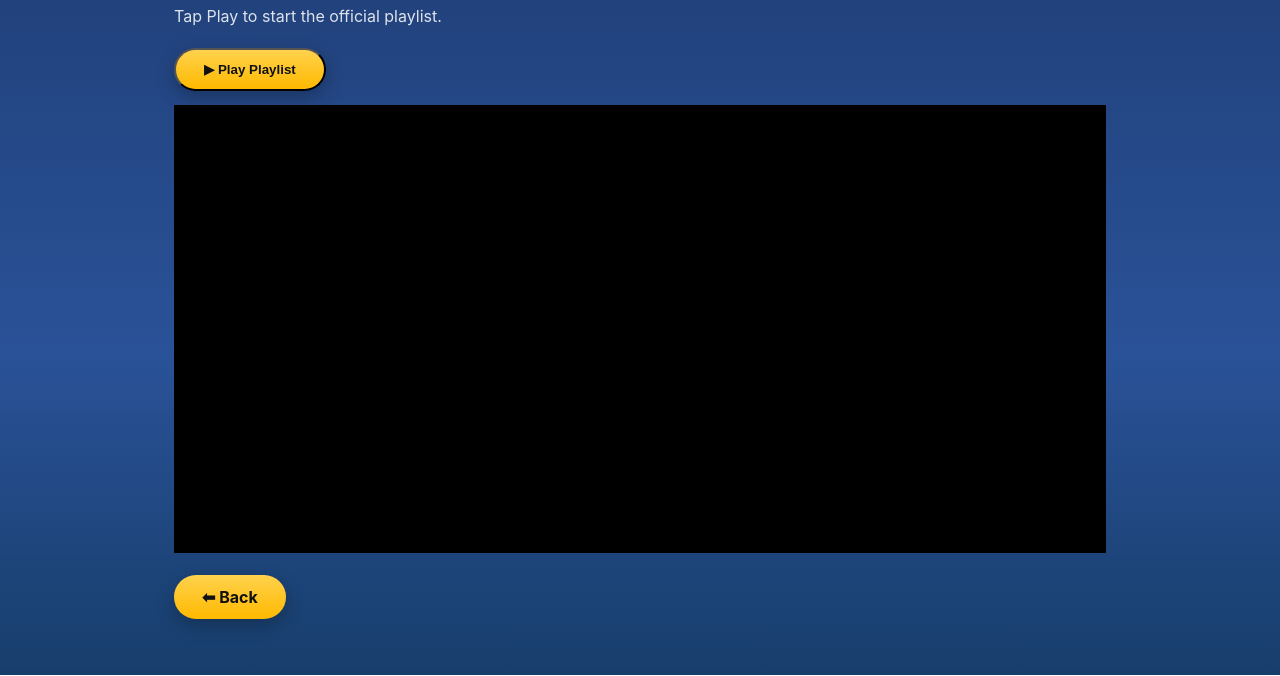
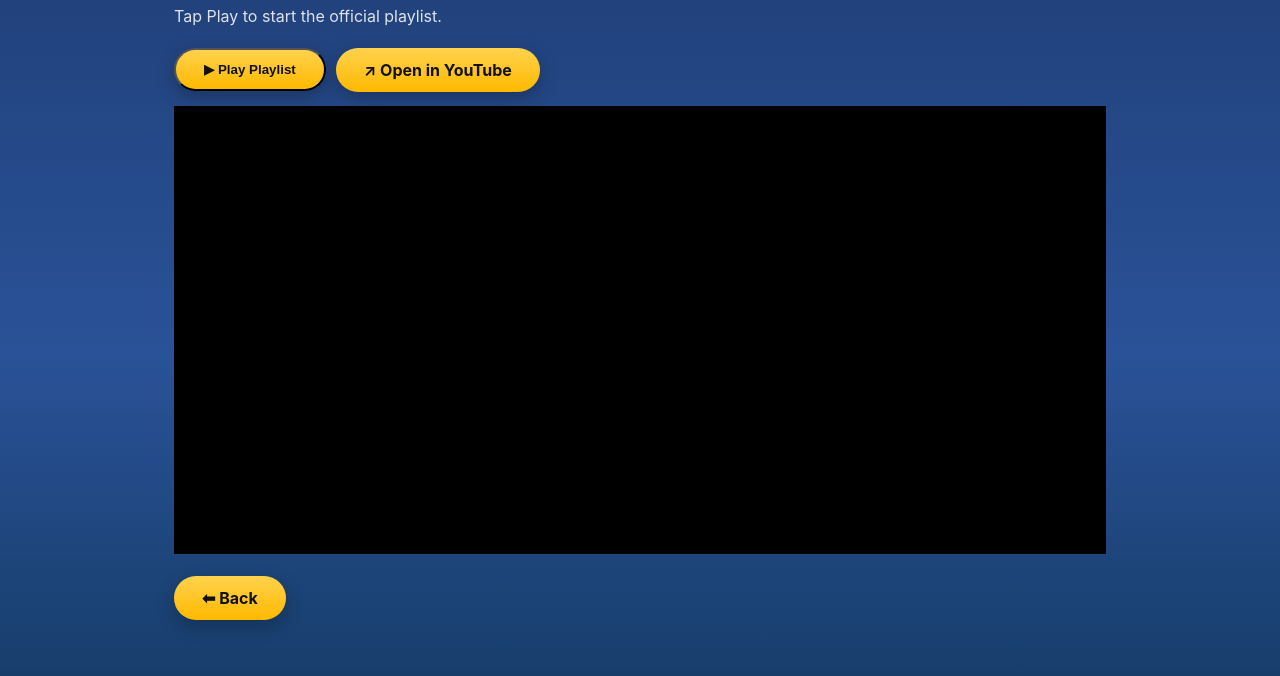
Before and after one commit to PaulLackwin/churchChoir, a plain HTML site: page playlist.html in a window 1280 px wide. Shown: the part 132-808 px from the top of the page. Drawn offline with Linux system fonts and the light colour scheme.

Commit message:
added redirect to youtube

```diff
--- a/playlist.html
+++ b/playlist.html
@@ -12,8 +12,9 @@
     <h1>🎧 Song Playlist</h1>
     <p class="subtitle">Tap Play to start the official playlist.</p>
 
-    <div style="display:flex;gap:10px;align-items:center;margin-bottom:12px;">
+    <div style="display:flex;gap:10px;align-items:center;margin-bottom:12px;flex-wrap:wrap;">
         <button id="playBtn" class="btn play-large" data-playlist="PLsGpy0yL2OCuwx4kw7E3Bnpy0hCqWSJ2H">▶ Play Playlist</button>
+        <a id="openYoutube" class="btn small" href="https://youtube.com/playlist?list=PLsGpy0yL2OCuwx4kw7E3Bnpy0hCqWSJ2H" target="_blank" rel="noopener">↗ Open in YouTube</a>
     </div>
 
     <div id="playerWrap" style="margin-top:14px;">
```
